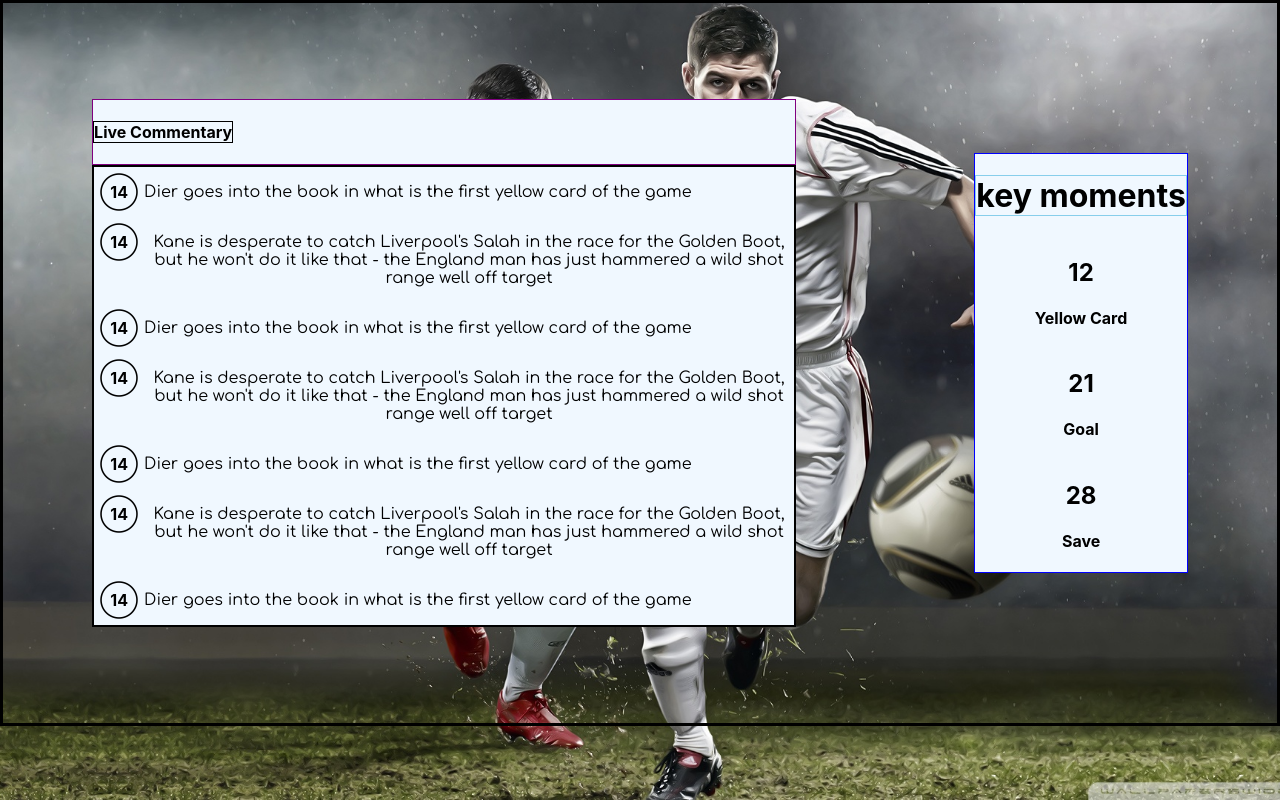
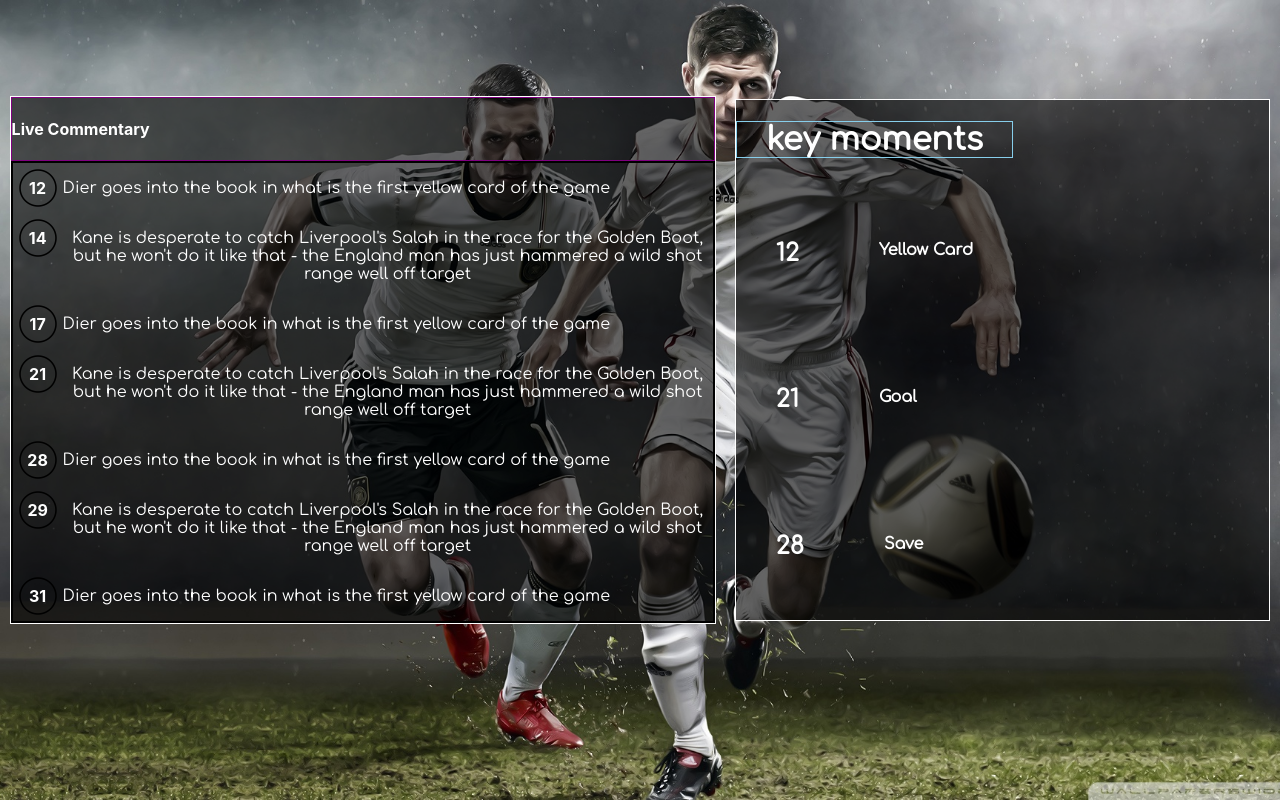
Before and after one commit to Aid19801/commentary, a React (Create React App) app: page / in a window 1280 px wide. Built offline with nearby package versions, Linux system fonts and the light colour scheme; data requests are answered from the project's data file.

Commit message:
added styling to make things look a lil prettier

```diff
--- a/src/components/title/styles.css
+++ b/src/components/title/styles.css
@@ -3,5 +3,5 @@
     display: flex;
 }
 .title-text {
-    border: 1px solid black;
+    color: white;
 }
--- a/src/components/updates-container/styles.css
+++ b/src/components/updates-container/styles.css
@@ -35,8 +35,10 @@
 
     align-items: center;
     justify-content: center;
+    color: white;
 }
 
 .updates-list-update {
     font-family: 'Comfortaa', cursive;
+    color: white;
 }
--- a/src/components/updates-container/updates-container.js
+++ b/src/components/updates-container/updates-container.js
@@ -26,12 +26,12 @@
 
         return (
             <div className="updates-container">
-                {data.map((each, i) => {
+                { data.map((each, i) => {
                     return (
                         <div className="updates-list-item" key={i}>
 
                             <div className="updates-list-circle-container">
-                                <h4 className="updates-list-item-number">14</h4>
+                                <h4 className="updates-list-item-number">{each.playerNumber}</h4>
                                 <img
                                     alt="circle"
                                     className="update-circle"
--- a/src/containers/home-page/styles.css
+++ b/src/containers/home-page/styles.css
@@ -2,7 +2,5 @@
     display: flex;
     align-items: center;
     justify-content: space-around;
-
-    border: 3px solid black;
     height: 90vh;
 }
--- a/src/containers/key-moments/key-moments.js
+++ b/src/containers/key-moments/key-moments.js
@@ -34,8 +34,8 @@
                     { keyMoments.map((each, i) => {
                         return (
                             <div className="key-moments-row">
-                                <h2>{each.playerNumber}</h2>
-                                <h4>{each.keyMomentText}</h4>
+                                <h2 className="key-moments-playerNumber">{each.playerNumber}</h2>
+                                <h4 className="key-moments-text">{each.keyMomentText}</h4>
                             </div>
                         );
                     })}
--- a/src/containers/key-moments/styles.css
+++ b/src/containers/key-moments/styles.css
@@ -1,13 +1,35 @@
+@import url('https://fonts.googleapis.com/css?family=Comfortaa');
+
 .key-moments-container {
-    border: 1px solid blue;
-    background-color: aliceblue;
+    padding-right: 20vw;
+    border: 1px solid black;
+    background-color: rgba(0, 0, 0, 0.6);
+    border: 1px solid white;
 }
 
 .key-moments-title {
     border: 1px solid skyblue;
+    color: white;
+    font-family: 'Comfortaa', cursive;
 }
 
 .key-moments-section {
     display: flex;
     flex-direction: column;
 }
+
+.key-moments-row {
+    display: flex;
+}
+
+.key-moments-playerNumber {
+    padding: 5vh;
+    font-family: 'Comfortaa', cursive;
+    color: white;
+}
+
+.key-moments-text {
+    padding: 5vh;
+    font-family: 'Comfortaa', cursive;
+    color: white;
+}
--- a/src/containers/updates-section/styles.css
+++ b/src/containers/updates-section/styles.css
@@ -1,3 +1,4 @@
 .updates-section {
-    background-color: aliceblue;
+    background-color: rgba(0, 0, 0, 0.6);
+    border: 1px solid white;
 }
```
